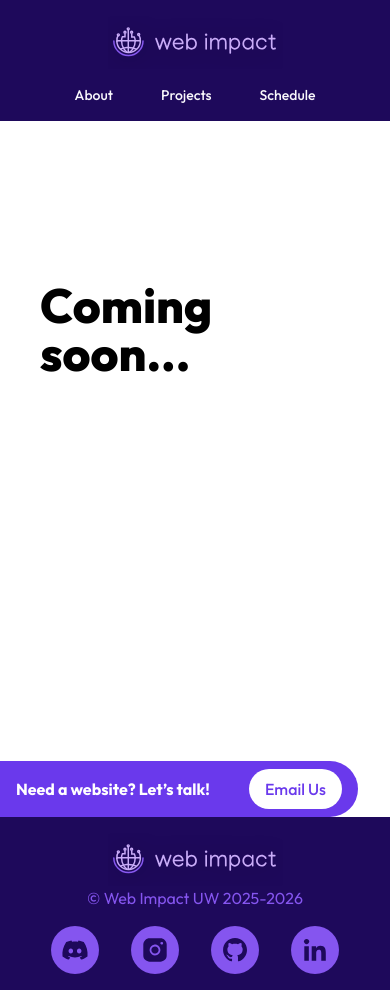
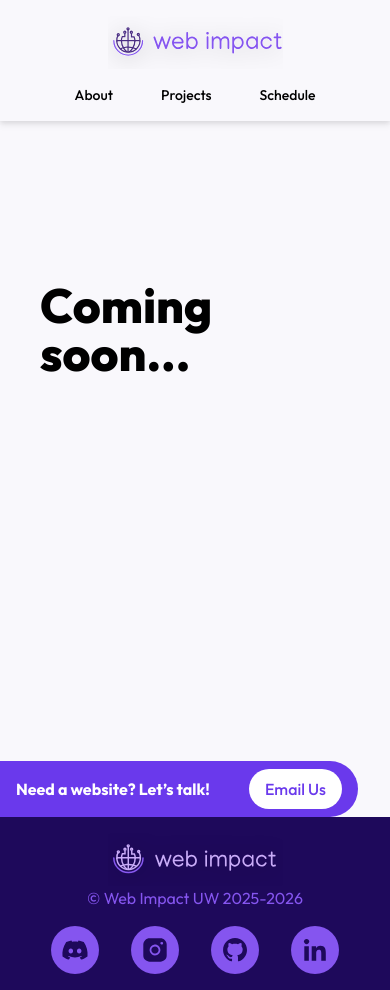
Before and after one commit to webimpactuw/club-website, a Next.js app: page /about in a window 390 px wide. Built offline with nearby package versions, Linux system fonts and the light colour scheme.

Commit message:
fix responsive background for large screens

```diff
--- a/app/about/page.js
+++ b/app/about/page.js
@@ -1,6 +1,6 @@
 export default function About() {
   return (
-    <div className="px-10 py-40 h-[40rem]">
+    <div className="max-w-[96rem] mx-auto px-10 py-40 h-[40rem]">
       <h1 className="text-5xl font-extrabold mb-10">Coming soon...</h1>
     </div>
   );
--- a/app/components/Banner.js
+++ b/app/components/Banner.js
@@ -9,7 +9,7 @@ export default function Banner({ className }) {
     return (
       <div className="pr-8 md:pr-24 2xl:pr-72 mx-auto">
         <div
-          className={`bg-secondary text-white px-4 sm:px-8 lg:px-12 py-2 sm:py-6 lg:py-8 w-full rounded-r-full ${className || ""}`}
+          className={`relative max-w-[96rem] mx-auto bg-secondary text-white px-4 sm:px-8 lg:px-12 py-2 sm:py-6 lg:py-8 w-full rounded-r-full ${className || ""}`}
         >
           <div className="flex justify-between items-center">
             <h1 className="text-white text-32 sm:text-2xl lg:text-4xl font-bold">
@@ -22,6 +22,9 @@ export default function Banner({ className }) {
               <p className="text-secondary">Email Us</p>
             </Button>
           </div>
+          <div className="absolute top-0 w-[50vw] left-[-50vw]">
+            <div className="w-full h-[6.5rem] bg-secondary" />
+          </div>
         </div>
       </div>
     );
--- a/app/components/Footer.js
+++ b/app/components/Footer.js
@@ -31,7 +31,7 @@ export default function Footer() {
   if (!pathname.includes("/studio")) {
     return (
       <footer className="bg-darkPurple px-8 md:px-20 py-4">
-        <div className="flex flex-col sm:flex-row justify-between items-center gap-4 mx-auto">
+        <div className="max-w-[96rem] mx-auto flex flex-col sm:flex-row justify-between items-center gap-4 mx-auto">
           <div className="flex flex-col items-center sm:items-left justify-center">
             <Image
               src="/logo_main.svg"
--- a/app/components/Navbar.js
+++ b/app/components/Navbar.js
@@ -23,11 +23,13 @@ export default function Navbar() {
   const pathname = usePathname();
   if (!pathname.includes("/studio")) {
     return (
-      <nav className="md:sticky top-0 bg-darkPurple text-lightText z-10">
-        <div className="flex flex-col sm:flex-row gap-4 sm:gap-0 p-4 mx-auto md:px-8 items-center justify-between">
+      <nav
+        className={`md:sticky top-0 z-10 ${pathname === "/" ? "bg-darkPurple text-lightText" : "bg-grayLight drop-shadow-md"}`}
+      >
+        <div className="max-w-[96rem] mx-auto flex flex-col sm:flex-row gap-4 sm:gap-0 p-4 mx-auto md:px-8 items-center justify-between">
           <Link href="/" className="font-medium text-lg md:hover:underline">
             <Image
-              src="/logo_main.svg"
+              src={pathname === "/" ? "/logo_main.svg" : "/logo_light.svg"}
               alt="Web Impact Logo"
               width={175}
               height={60}
--- a/app/components/ProjectList.js
+++ b/app/components/ProjectList.js
@@ -36,7 +36,7 @@ export default function ProjectList({ title, projects, show }) {
         <hr className="flex-1 h-px my-auto ml-2 bg-darkGray opacity-25" />
       </div>
       {open && (
-        <div className="h-auto mb-4 px-0 md:px-12 lg:px-0 grid grid-cols-1 lg:grid-cols-2 gap-8">
+        <div className="h-auto mb-4 px-0 md:px-12 lg:px-0 grid grid-cols-1 lg:grid-cols-2 gap-8 lg:gap-12">
           {projects
             .sort((a, b) => a.title.localeCompare(b.title))
             .map((project) => (
--- a/app/globals.css
+++ b/app/globals.css
@@ -7,7 +7,5 @@ html {
 }
 
 body {
-  background-color: white;
-  max-width: 1536px;
-  margin: 0 auto;
+  background-color: #f9f8fc;
 }
--- a/app/page.js
+++ b/app/page.js
@@ -51,7 +51,7 @@ export default function Home() {
     <div>
       {/* Header */}
       <header className="bg-darkPurple flex items-center justify-center">
-        <div className="flex flex-col md:flex-row gap-8 md:gap-24 w-screen py-40 px-10 bg-home">
+        <div className="max-w-[96rem] mx-auto flex flex-col md:flex-row gap-8 md:gap-24 w-screen py-40 px-10 bg-home">
           <h1 className="text-white text-4xl sm:text-5xl text-center md:text-start font-extrabold">
             Designing, Developing, and{" "}
             <span className="text-primary">Impacting</span> our Communities
@@ -74,7 +74,7 @@ export default function Home() {
       <div className="mx-auto p-4 sm:p-8 py-12 sm:py-16 text-center">
         <h2 className="text-5xl font-extrabold mb-10">What We Do</h2>
 
-        <div className="flex flex-col md:flex-row justify-center items-center gap-8 md:gap-0">
+        <div className="max-w-[96rem] mx-auto flex flex-col md:flex-row justify-center items-center gap-8 md:gap-0">
           <div className="flex flex-col gap-4 items-center max-w-xl text-center">
             <Image
               src="/teaching.svg"
@@ -121,7 +121,7 @@ export default function Home() {
       </div>
 
       {/* Core values */}
-      <div className="mx-auto flex flex-col gap-8 md:gap-12 p-4 sm:p-8 py-12 sm:py-16 text-center">
+      <div className="max-w-[96rem] mx-auto flex flex-col gap-8 md:gap-12 p-4 sm:p-8 py-12 sm:py-16 text-center">
         <h2 className="text-5xl font-extrabold">Our Core Values</h2>
 
         <h3 className="text-grayAlt font-bold opacity-60 mx-8">
@@ -141,7 +141,7 @@ export default function Home() {
       </div>
 
       {/* Photo carousel */}
-      <div className="mx-auto p-4 sm:p-8 py-12 sm:py-16 text-center">
+      <div className="max-w-[96rem] mx-auto p-4 sm:p-8 py-12 sm:py-16 text-center">
         <h2 className="text-5xl font-extrabold mb-10">Photos</h2>
 
         <Carousel
--- a/app/projects/[project]/page.js
+++ b/app/projects/[project]/page.js
@@ -9,7 +9,7 @@ export default async function Project({ params }) {
 
   return (
     <>
-      <div className="relative flex flex-col gap-6 md:gap-12 p-6 md:pt-12 md:px-20 mx-auto">
+      <div className="max-w-[96rem] mx-auto relative flex flex-col gap-6 md:gap-12 p-6 md:pt-12 md:px-20">
         <a
           href="/projects"
           className="flex items-center h-8 md:h-10 w-min md:w-auto cursor-pointer md:hover:underline md:absolute md:left-8 transition-opacity md:hover:opacity-50"
--- a/app/projects/page.js
+++ b/app/projects/page.js
@@ -12,7 +12,7 @@ export default async function Projects() {
 
   return (
     <>
-      <div className="flex flex-col gap-8 md:gap-12 p-8 md:p-12 lg:p-20 mx-auto">
+      <div className="max-w-[96rem] mx-auto flex flex-col gap-8 md:gap-12 p-8 md:p-12 lg:p-20 mx-auto">
         <div className="flex flex-col gap-4 md:w-2/3 lg:w-1/2">
           <p className="text-4xl font-bold">Explore Our Work</p>
           <p className="text-lg">
--- a/app/schedule/page.js
+++ b/app/schedule/page.js
@@ -47,7 +47,7 @@
 
 export default function About() {
   return (
-    <div className="px-10 py-40 h-[40rem]">
+    <div className="max-w-[96rem] mx-auto px-10 py-40 h-[40rem]">
       <h1 className="text-5xl font-extrabold mb-10">Coming soon...</h1>
     </div>
   );
--- a/tailwind.config.js
+++ b/tailwind.config.js
@@ -14,6 +14,7 @@ module.exports = {
         darkPurple: "#1E095B",
         gray: "#E5E5E5",
         grayAlt: "#1D1B27",
+        grayLight: "#F9F8FC",
         darkGray: "#1D1B27",
         lightPurple: "#E9DEF8",
         lightGreen: "#D1FFBD",
```
Also changed, not shown: public/logo_light.svg (added).
